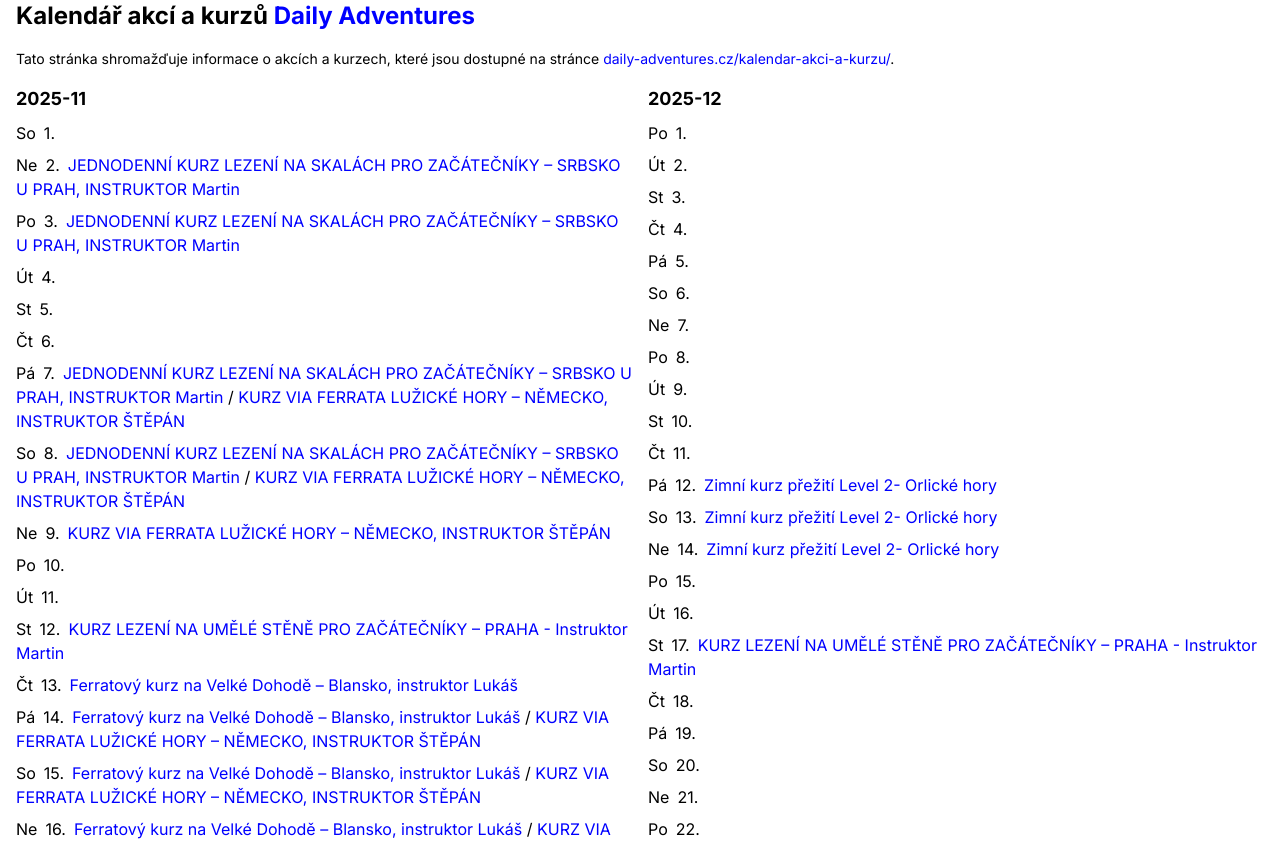
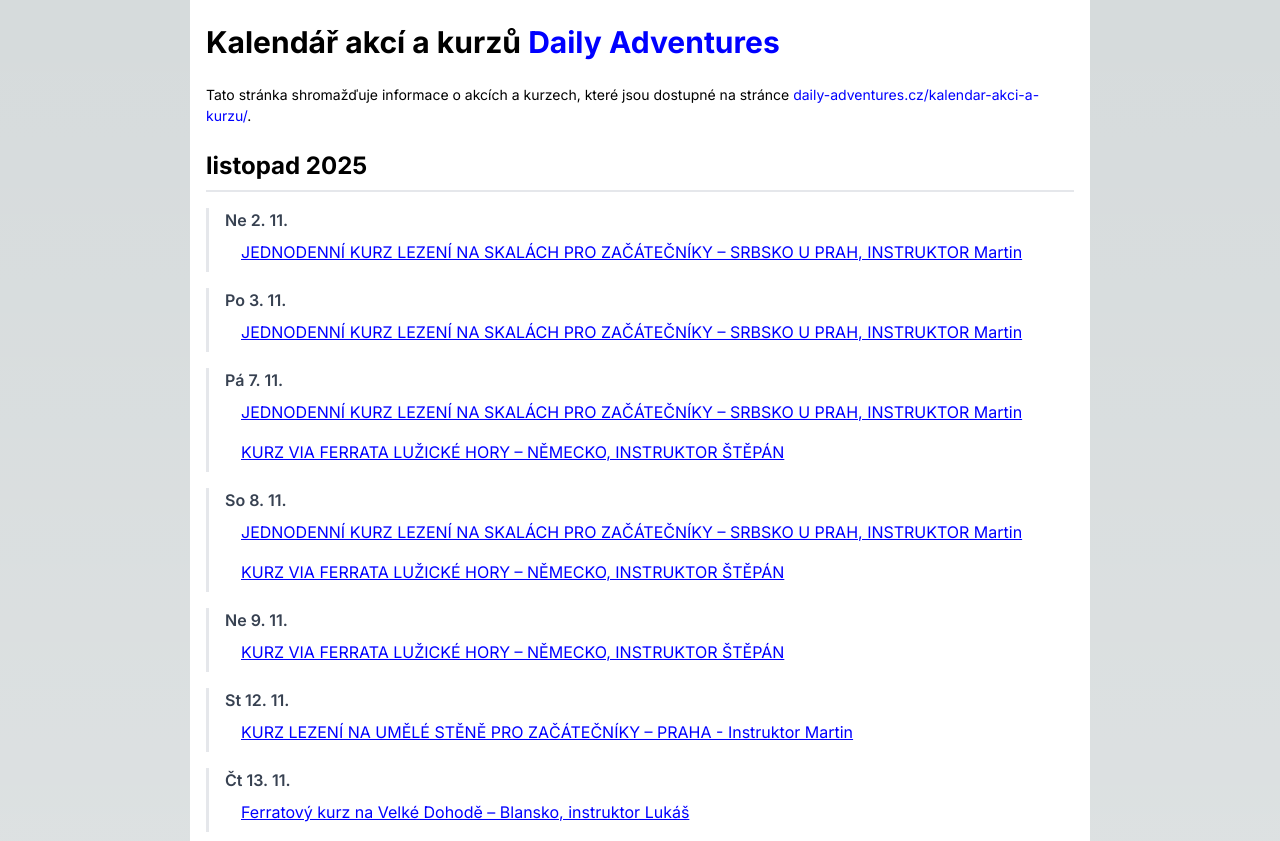
Before and after one commit to messa/da-calendar, a Next.js app: page / in a window 1280 px wide. Shown: the top 841 px of the page. Built offline with nearby package versions, Linux system fonts and the light colour scheme.

Commit message:
Improve event display with better layout and formatting
Co-authored-by: messa <115487+messa@users.noreply.github.com>

```diff
--- a/app/page.tsx
+++ b/app/page.tsx
@@ -27,41 +27,72 @@ import calendarData from '../data/calendar.json';
 */
 
 const dayOfWeekNames = ['Ne', 'Po', 'Út', 'St', 'Čt', 'Pá', 'So'];
+const monthNames = ['leden', 'únor', 'březen', 'duben', 'květen', 'červen',
+                    'červenec', 'srpen', 'září', 'říjen', 'listopad', 'prosinec'];
 
 export default function Home() {
+  // Filter out months with no events
+  const monthsWithEvents = calendarData.months.map(month => ({
+    ...month,
+    days: month.days.filter(day => day.events.length > 0)
+  })).filter(month => month.days.length > 0);
+
+  const formatMonthHeader = (dateStr: string) => {
+    const date = new Date(dateStr);
+    const monthName = monthNames[date.getMonth()];
+    const year = date.getFullYear();
+    return `${monthName} ${year}`;
+  };
+
+  const formatDate = (dateStr: string) => {
+    const date = new Date(dateStr);
+    const dayOfWeek = dayOfWeekNames[date.getDay()];
+    const day = date.getDate();
+    const month = date.getMonth() + 1;
+    return `${dayOfWeek} ${day}. ${month}.`;
+  };
+
   return (
-    <main className="container mx-auto px-4" style={{ backgroundColor: 'white', color: 'black' }}>
-      <h1 className="text-2xl font-bold mb-4">
+    <main className="container mx-auto px-4 py-6" style={{ backgroundColor: 'white', color: 'black', maxWidth: '900px' }}>
+      <h1 className="text-3xl font-bold mb-6">
         Kalendář akcí a kurzů{' '}
         <a href='https://daily-adventures.cz/' style={{ color: 'blue' }}>Daily Adventures</a>
       </h1>
 
-      <p className="mb-4" style={{ fontSize: '14px' }}>
+      <p className="mb-6" style={{ fontSize: '14px' }}>
         Tato stránka shromažďuje informace o akcích a kurzech, které jsou dostupné na
         stránce <a href='https://daily-adventures.cz/kalendar-akci-a-kurzu/' style={{ color: 'blue' }}>daily-adventures.cz/kalendar-akci-a-kurzu/</a>.
       </p>
 
-      <div className="grid grid-cols-2 gap-4">
-        {calendarData.months.map((month) => (
-          <div key={month.date} className="mb-4">
-            <h3 className="text-lg font-bold mb-2">{month.date.substring(0, 7)}</h3>
-            {month.days.map((day) => (
-              <div key={day.date} className="mb-2">
-                <span className="mr-2">{dayOfWeekNames[new Date(day.date).getDay()]}</span>
-                <span className="mr-2">{new Date(day.date).getDate()}.</span>
-                {day.events.map((event, i) => (
-                  <span key={event.title}>
-                    {i > 0 && ' / '}
-                    <a href={event.url} style={{ color: 'blue' }}>{event.title}</a>
-                  </span>
-                ))}
-              </div>
-            ))}
+      <div className="space-y-8">
+        {monthsWithEvents.map((month) => (
+          <div key={month.date}>
+            <h2 className="text-2xl font-bold mb-4 pb-2" style={{ borderBottom: '2px solid #e5e7eb' }}>
+              {formatMonthHeader(month.date)}
+            </h2>
+            <div className="space-y-4">
+              {month.days.map((day) => (
+                <div key={day.date} className="pl-4" style={{ borderLeft: '3px solid #e5e7eb' }}>
+                  <div className="font-semibold mb-2" style={{ color: '#374151' }}>
+                    {formatDate(day.date)}
+                  </div>
+                  <div className="space-y-2 ml-4">
+                    {day.events.map((event, i) => (
+                      <div key={i} className="pb-2">
+                        <a href={event.url} style={{ color: 'blue', textDecoration: 'underline' }}>
+                          {event.title}
+                        </a>
+                      </div>
+                    ))}
+                  </div>
+                </div>
+              ))}
+            </div>
           </div>
         ))}
       </div>
 
-      <p className="mb-4">
+      <p className="mt-8 pt-4" style={{ borderTop: '1px solid #e5e7eb', fontSize: '14px', color: '#6b7280' }}>
         Github: <a href='https://github.com/messa/da-calendar' style={{ color: 'blue' }}>github.com/messa/da-calendar</a>
       </p>
     </main>
```
